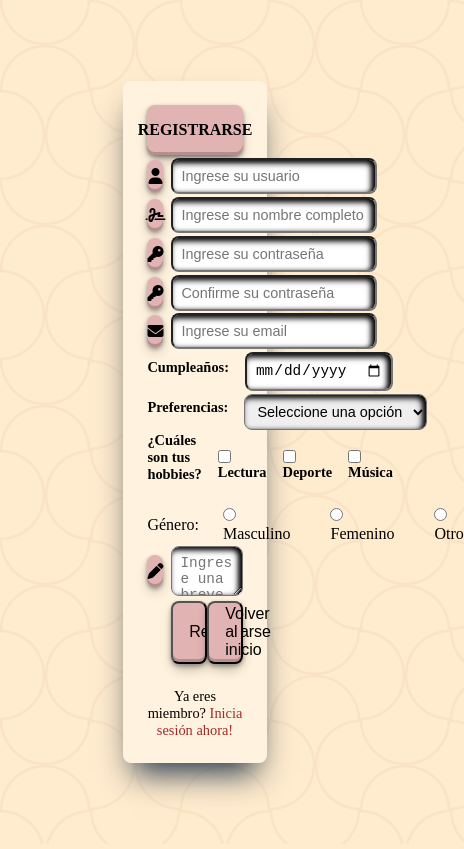
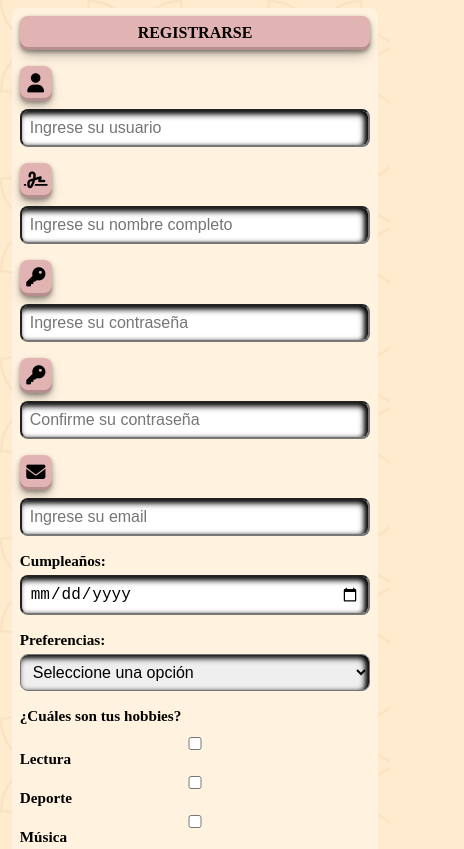
Before and after one commit to monsteruser2021/vital-mind, a plain HTML site: page login/registro.html in a window 390 px wide. Shown: the top 849 px of the page, 464 px wide, since content can reach past the window. Drawn offline with Linux system fonts and the light colour scheme; files that its build step writes are made by us from their sources; files whose address does not match are found by name.

Commit message:
Responsive

```diff
--- a/login/login.css
+++ b/login/login.css
@@ -178,10 +178,86 @@ body {
 }
 
 .item label {
-    font-size: 0.9rem; /* Tamaño de fuente ajustado para etiquetas */
-    margin-bottom: 0.5rem; /* Espaciado entre etiqueta y elemento */
+    font-size: 0.9rem;
+    margin-bottom: 0.5rem;
 }
 
 .item div {
-    margin-top: 0.5rem; /* Espaciado entre elementos dentro de la fila */
+    margin-top: 0.5rem;
 }
+
+/* --- RESPONSIVE --- */
+@media (max-width: 900px) {
+  .content {
+    width: 70%;
+    padding: 1rem;
+  }
+  .btn-group {
+    margin-left: 10%;
+    margin-right: 10%;
+  }
+}
+
+@media (max-width: 600px) {
+  body {
+    padding: 0.5rem;
+  }
+  .content {
+    width: 98%;
+    min-width: 0;
+    padding: 0.5rem;
+    box-shadow: none;
+  }
+  .title {
+    font-size: 1rem;
+    padding: 0.5rem;
+  }
+  .item {
+    flex-direction: column;
+    align-items: stretch;
+    margin-top: 1rem;
+  }
+  .item i {
+    width: 2rem;
+    margin-bottom: 0.5rem;
+    margin-right: 0;
+    font-size: 1.2rem;
+  }
+  .item label {
+    margin-right: 0;
+    margin-bottom: 0.3rem;
+    font-size: 0.95rem;
+  }
+  .item input,
+  .item select,
+  .item textarea {
+    font-size: 1rem;
+    padding: 0.5rem;
+    width: 100%;
+    min-width: 0;
+  }
+  .select {
+    flex-direction: column;
+    align-items: flex-start;
+    margin-top: 1rem;
+  }
+  .select div {
+    margin: 0.3rem 0;
+  }
+  .btn-group {
+    flex-direction: column;
+    gap: 0.7rem;
+    margin-left: 0;
+    margin-right: 0;
+  }
+  .btn-group .btn,
+  .btn-group .btn-back {
+    width: 100%;
+    font-size: 1rem;
+    padding: 0.5rem 0;
+  }
+  .signup-link {
+    font-size: 0.95rem;
+    margin-top: 1rem;
+  }
+}
--- a/styles.css
+++ b/styles.css
@@ -326,3 +326,158 @@ footer {
 #browserInfo, #currentDate, #lastModified {
   margin-bottom: 0.5rem;
 }
+
+/* ...existing code... */
+
+/* --- HAMBURGER MENU --- */
+.hamburger {
+  display: none;
+  flex-direction: column;
+  justify-content: center;
+  cursor: pointer;
+  width: 40px;
+  height: 40px;
+  margin: 1.5rem;
+  z-index: 100;
+}
+
+.hamburger span {
+  height: 4px;
+  width: 100%;
+  background: #333;
+  margin: 5px 0;
+  border-radius: 2px;
+  transition: 0.4s;
+}
+
+/* --- RESPONSIVE --- */
+@media (max-width: 700px) {
+  .hand .image-container.right {
+    display: none !important;
+  }
+  .hand .text-container {
+    opacity: 1 !important;
+    position: static;
+    transform: none;
+    transition: none;
+  }
+}
+
+@media (max-width: 1200px) {
+  .container {
+    flex-direction: column;
+    align-items: center;
+  }
+  .image-container {
+    width: 80%;
+    height: auto;
+    margin-bottom: 2rem;
+  }
+  .text-container {
+    position: static;
+    transform: none;
+    left: 0;
+    top: 0;
+    width: 90%;
+    margin: 0 auto;
+    text-align: center;
+  }
+  .text-container-p {
+    max-width: 90%;
+    margin-left: auto;
+    margin-right: auto;
+  }
+  .hand {
+    height: auto;
+    min-height: 60vh;
+  }
+}
+
+@media (max-width: 900px) {
+  .noticias {
+    flex-direction: column;
+    gap: 2rem;
+    padding: 2rem 2% 5rem 2%;
+  }
+  .noticia {
+    width: 95%;
+    margin: 0 auto 2rem auto;
+  }
+  .noticia img, .noticia iframe {
+    width: 100%;
+    max-height: 250px;
+  }
+}
+
+@media (max-width: 700px) {
+  .nav {
+    flex-direction: row;
+    align-items: center;
+    padding: 0;
+    position: relative;
+  }
+  .nav-main {
+    flex-direction: column;
+    position: fixed;
+    top: 0;
+    right: -100vw;
+    width: 70vw;
+    height: 100vh;
+    background: burlywood;
+    box-shadow: -2px 0 10px rgba(0,0,0,0.2);
+    transition: right 0.3s ease;
+    z-index: 99;
+    padding-top: 5rem;
+  }
+  .nav-main.active {
+    right: 0;
+  }
+  .nav li {
+    margin: 2rem 0;
+    font-size: 1.2rem;
+    text-align: center;
+  }
+  .logo {
+    margin: 1rem;
+    font-size: 2rem;
+  }
+  .hamburger {
+    display: flex;
+  }
+  .footer-column {
+    min-width: 100%;
+    padding: 0.5rem 0;
+  }
+  footer {
+    flex-direction: column;
+    align-items: center;
+  }
+  .date-container {
+    font-size: 1rem;
+  }
+  .titulo {
+    font-size: 1.2rem;
+  }
+}
+
+@media (max-width: 500px) {
+  .container {
+    width: 100%;
+    padding: 0;
+  }
+  .text-container-h {
+    font-size: 1.2rem;
+  }
+  .text-container-p {
+    font-size: 1rem;
+  }
+  .btn, .btn-noticia, .noticias-btn-verTodos {
+    font-size: 0.9rem;
+    padding: 0.5rem 1rem;
+  }
+  .footer-column h3 {
+    font-size: 1rem;
+  }
+}
+
+/* ...existing code... */
```
Also changed, not shown: index.html (+5 -0 lines), main.js (+8 -0 lines).
